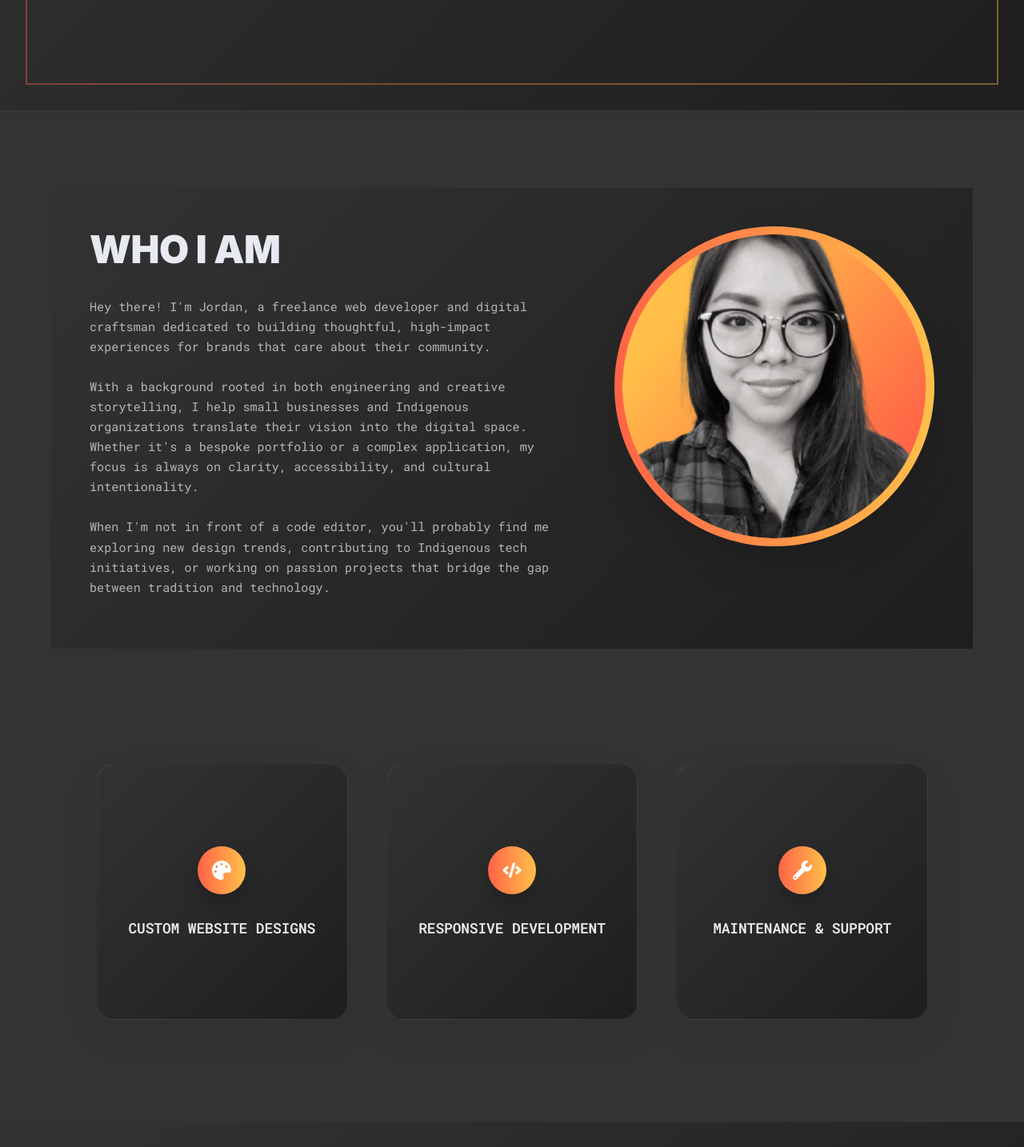
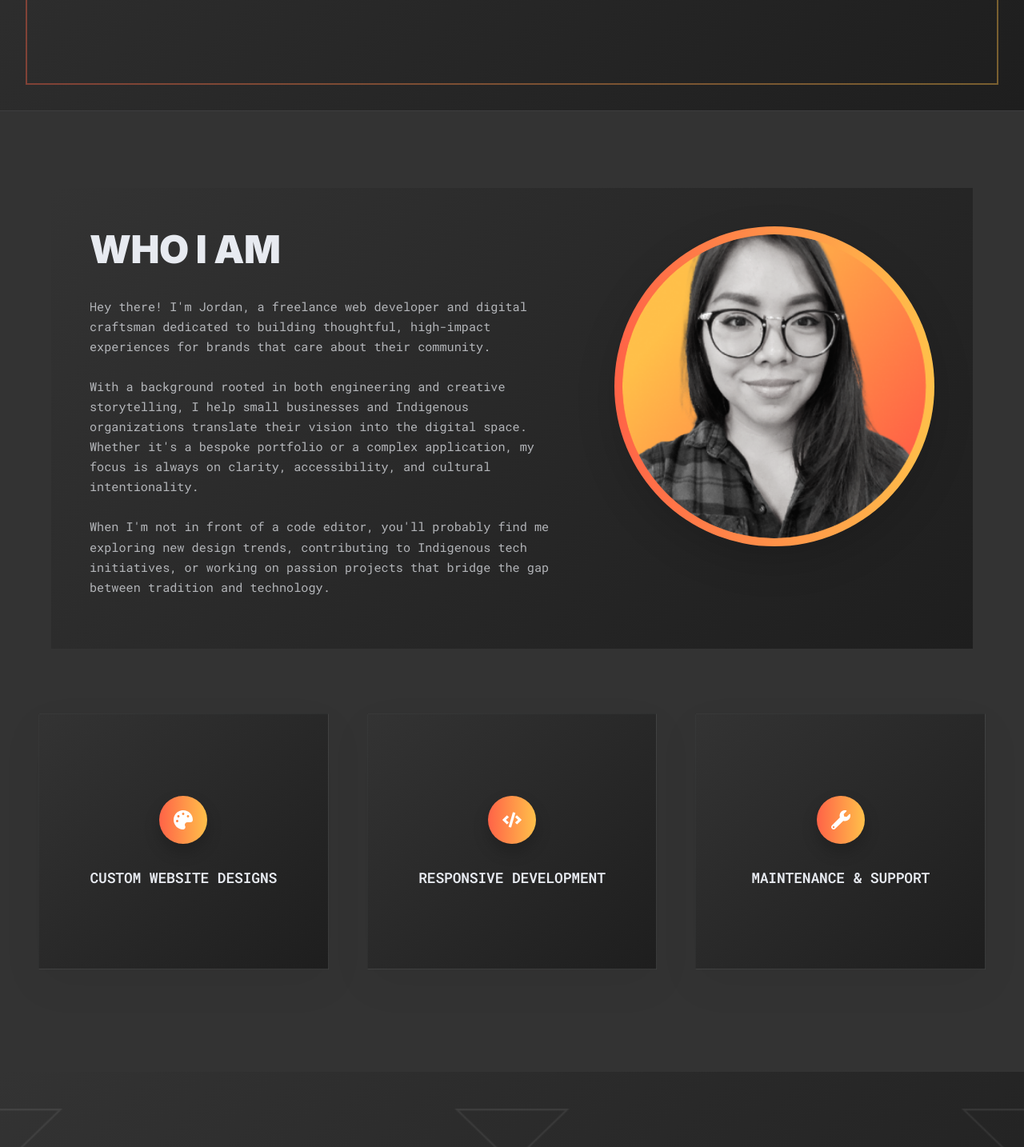
Before and after one commit to jordnlnn/dev-portfolio-26, a React (Vite) app: page / in a window 1280 px wide. Shown: the part 600-2034 px from the top of the page at 80% size. Built offline with nearby package versions, Linux system fonts and the light colour scheme.

Commit message:
style: Update styles for Services and About sections to reflect a bento box layout

```diff
--- a/src/sections/Services.jsx
+++ b/src/sections/Services.jsx
@@ -30,7 +30,9 @@ export default function Services() {
                   <div className="service-card__icon-wrapper">
                     {getIcon(s.icon)}
                   </div>
-                  <h3 className="service-card__title">{s.title.toUpperCase()}</h3>
+                  <h3 className="service-card__title">
+                    {s.title.toUpperCase()}
+                  </h3>
                 </article>
 
                 {/* Back Face */}
--- a/src/styles/_about.scss
+++ b/src/styles/_about.scss
@@ -1,5 +1,5 @@
 .about {
-  padding: var(--space-9) var(--space-7);
+  padding: var(--space-9) var(--space-7) var(--space-8);
   margin-bottom: 0;
   background: var(--gray);
   border-top: 1px solid rgba(231, 234, 240, 0.06);
--- a/src/styles/_services.scss
+++ b/src/styles/_services.scss
@@ -1,18 +1,17 @@
 @use "tokens" as *;
 
 .services {
-  padding: var(--space-6) var(--space-9);
+  padding: 1px var(--space-6) var(--space-6);
   background: var(--gray);
   color: var(--text);
 }
 
 .services__inner {
   text-align: center;
+  padding: 0;
 }
 
 .services__title {
-  font-family: var(--font-mono);
-  font-weight: 600;
   font-size: clamp(1.8rem, 2.6vw, 2.3rem);
   margin-bottom: var(--space-2);
   color: var(--text);
@@ -62,7 +61,7 @@
   height: 100%;
   -webkit-backface-visibility: hidden;
   backface-visibility: hidden;
-  border-radius: 22px;
+  //border-radius: 22px;
   border: 1px solid rgba(231, 234, 240, 0.08);
   box-shadow: 0 18px 50px rgba(0, 0, 0, 0.05);
   display: flex;
```
